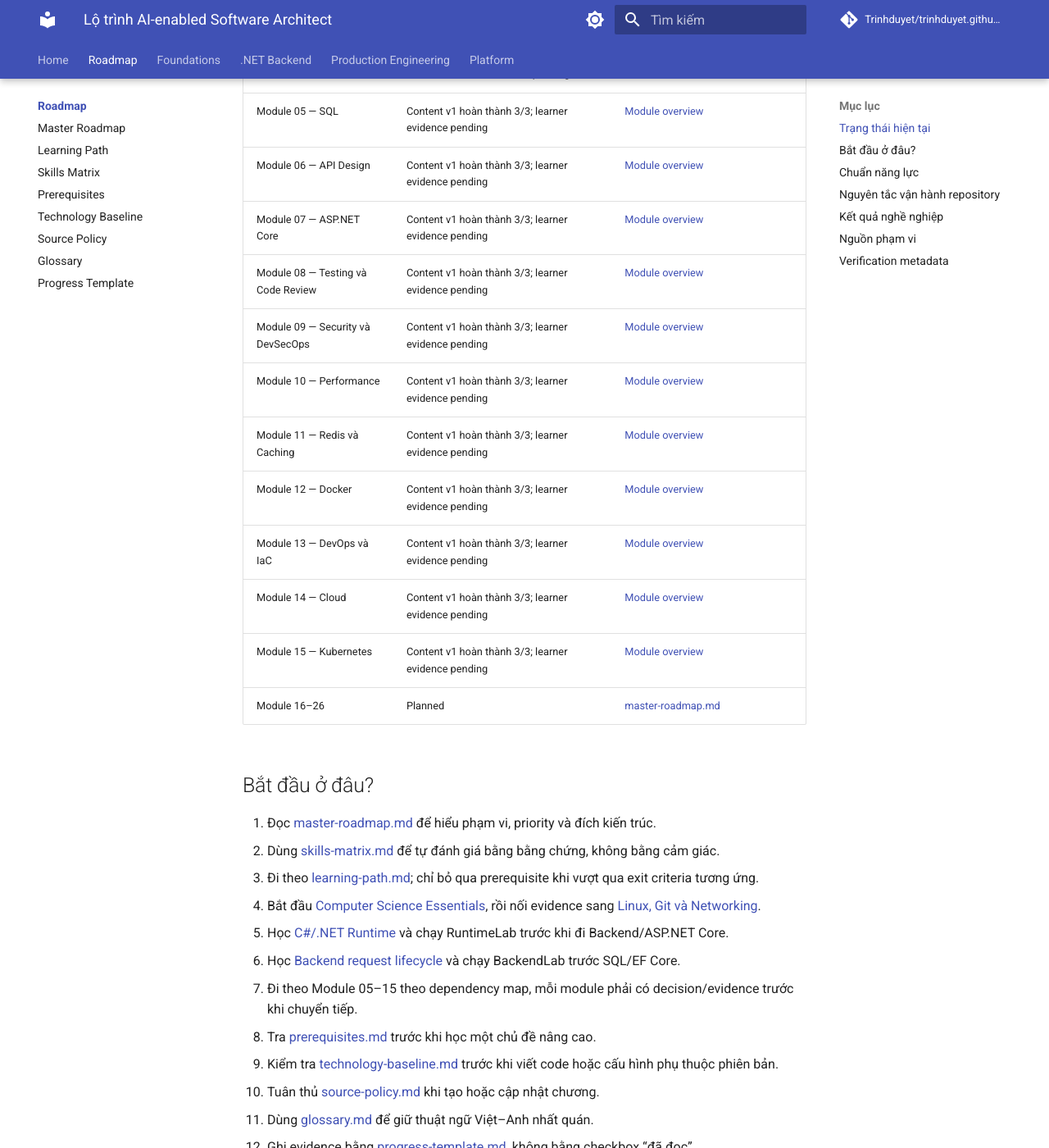
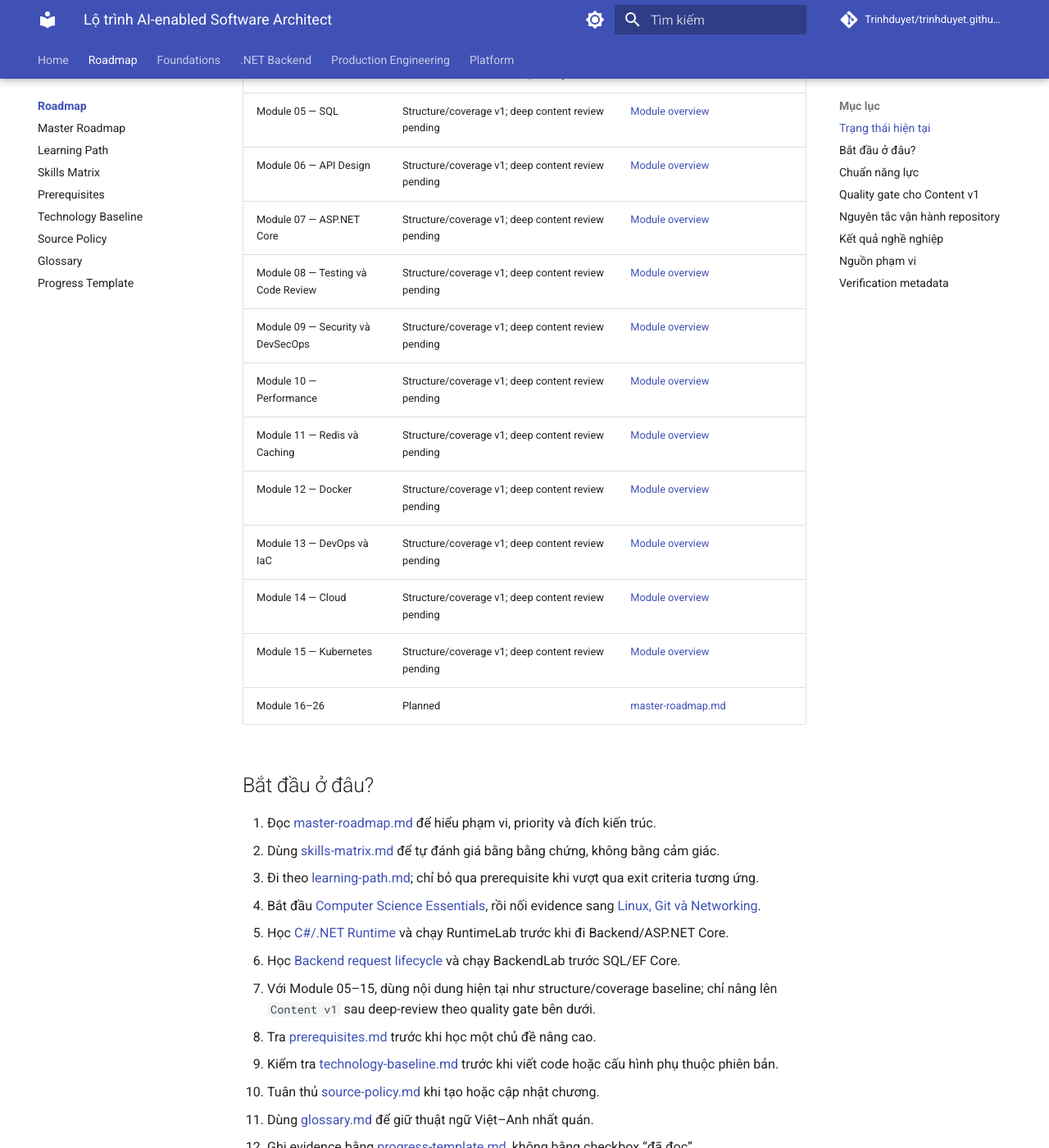
Before and after one commit to Trinhduyet/trinhduyet.github.io, an MkDocs documentation site: the page built from docs/00-roadmap/README.md, in a window 1280 px wide and 1400 px high, scrolled down 872 px. Shown: the whole window at 82% size. Built offline with MkDocs 1.6.1 and Material for MkDocs 9.7.7, drawn with Linux system fonts in a browser that asks for light colours; comment, search, counter and statistics services are not loaded; some of the changed text lies outside the part shown.

Commit message:
docs: correct roadmap content status and remove Mermaid workaround

```diff
--- a/docs/00-roadmap/README.md
+++ b/docs/00-roadmap/README.md
@@ -17,17 +17,17 @@ Kho tri thức này dành cho kỹ sư phần mềm Việt Nam đi từ năng l
 | Module 02 — Linux, Git và Networking | Content v1 hoàn thành 7/7; learner evidence pending | [Module overview](../02-linux-git-networking/README.md) |
 | Module 03 — C#/.NET Runtime | Content v1 hoàn thành 5/5; RuntimeLab buildable; learner evidence pending | [Module overview](../03-dotnet/README.md) |
 | Module 04 — Backend | Content v1 hoàn thành 4/4; BackendLab buildable; learner evidence pending | [Module overview](../04-backend/README.md) |
-| Module 05 — SQL | Content v1 hoàn thành 3/3; learner evidence pending | [Module overview](../05-sql/README.md) |
-| Module 06 — API Design | Content v1 hoàn thành 3/3; learner evidence pending | [Module overview](../06-api-design/README.md) |
-| Module 07 — ASP.NET Core | Content v1 hoàn thành 3/3; learner evidence pending | [Module overview](../07-aspnet-core/README.md) |
-| Module 08 — Testing và Code Review | Content v1 hoàn thành 3/3; learner evidence pending | [Module overview](../08-testing-code-review/README.md) |
-| Module 09 — Security và DevSecOps | Content v1 hoàn thành 3/3; learner evidence pending | [Module overview](../09-security-devsecops/README.md) |
-| Module 10 — Performance | Content v1 hoàn thành 3/3; learner evidence pending | [Module overview](../10-performance/README.md) |
-| Module 11 — Redis và Caching | Content v1 hoàn thành 3/3; learner evidence pending | [Module overview](../11-redis-caching/README.md) |
-| Module 12 — Docker | Content v1 hoàn thành 3/3; learner evidence pending | [Module overview](../12-docker/README.md) |
-| Module 13 — DevOps và IaC | Content v1 hoàn thành 3/3; learner evidence pending | [Module overview](../13-devops-iac/README.md) |
-| Module 14 — Cloud | Content v1 hoàn thành 3/3; learner evidence pending | [Module overview](../14-cloud/README.md) |
-| Module 15 — Kubernetes | Content v1 hoàn thành 3/3; learner evidence pending | [Module overview](../15-kubernetes/README.md) |
+| Module 05 — SQL | Structure/coverage v1; deep content review pending | [Module overview](../05-sql/README.md) |
+| Module 06 — API Design | Structure/coverage v1; deep content review pending | [Module overview](../06-api-design/README.md) |
+| Module 07 — ASP.NET Core | Structure/coverage v1; deep content review pending | [Module overview](../07-aspnet-core/README.md) |
+| Module 08 — Testing và Code Review | Structure/coverage v1; deep content review pending | [Module overview](../08-testing-code-review/README.md) |
+| Module 09 — Security và DevSecOps | Structure/coverage v1; deep content review pending | [Module overview](../09-security-devsecops/README.md) |
+| Module 10 — Performance | Structure/coverage v1; deep content review pending | [Module overview](../10-performance/README.md) |
+| Module 11 — Redis và Caching | Structure/coverage v1; deep content review pending | [Module overview](../11-redis-caching/README.md) |
+| Module 12 — Docker | Structure/coverage v1; deep content review pending | [Module overview](../12-docker/README.md) |
+| Module 13 — DevOps và IaC | Structure/coverage v1; deep content review pending | [Module overview](../13-devops-iac/README.md) |
+| Module 14 — Cloud | Structure/coverage v1; deep content review pending | [Module overview](../14-cloud/README.md) |
+| Module 15 — Kubernetes | Structure/coverage v1; deep content review pending | [Module overview](../15-kubernetes/README.md) |
 | Module 16–26 | Planned | [master-roadmap.md](master-roadmap.md) |
 
 ## Bắt đầu ở đâu?
@@ -38,12 +38,12 @@ Kho tri thức này dành cho kỹ sư phần mềm Việt Nam đi từ năng l
 4. Bắt đầu [Computer Science Essentials](../01-computer-science/README.md), rồi nối evidence sang [Linux, Git và Networking](../02-linux-git-networking/README.md).
 5. Học [C#/.NET Runtime](../03-dotnet/README.md) và chạy RuntimeLab trước khi đi Backend/ASP.NET Core.
 6. Học [Backend request lifecycle](../04-backend/README.md) và chạy BackendLab trước SQL/EF Core.
-7. Đi theo Module 05–15 theo dependency map, mỗi module phải có decision/evidence trước khi chuyển tiếp.
-7. Tra [prerequisites.md](prerequisites.md) trước khi học một chủ đề nâng cao.
-8. Kiểm tra [technology-baseline.md](technology-baseline.md) trước khi viết code hoặc cấu hình phụ thuộc phiên bản.
-9. Tuân thủ [source-policy.md](source-policy.md) khi tạo hoặc cập nhật chương.
-10. Dùng [glossary.md](glossary.md) để giữ thuật ngữ Việt–Anh nhất quán.
-11. Ghi evidence bằng [progress-template.md](progress-template.md), không bằng checkbox “đã đọc”.
+7. Với Module 05–15, dùng nội dung hiện tại như structure/coverage baseline; chỉ nâng lên `Content v1` sau deep-review theo quality gate bên dưới.
+8. Tra [prerequisites.md](prerequisites.md) trước khi học một chủ đề nâng cao.
+9. Kiểm tra [technology-baseline.md](technology-baseline.md) trước khi viết code hoặc cấu hình phụ thuộc phiên bản.
+10. Tuân thủ [source-policy.md](source-policy.md) khi tạo hoặc cập nhật chương.
+11. Dùng [glossary.md](glossary.md) để giữ thuật ngữ Việt–Anh nhất quán.
+12. Ghi evidence bằng [progress-template.md](progress-template.md), không bằng checkbox “đã đọc”.
 
 ## Chuẩn năng lực
 
@@ -59,6 +59,20 @@ Mỗi chủ đề đi qua sáu lớp:
 | L5 — Architecture | Khi nào nên dùng, không nên dùng, và điều gì đổi ở 10x/100x scale? |
 
 Một chương chỉ được xem là hoàn thành khi có bằng chứng quan sát được: code chạy, test, execution plan, trace, benchmark có phương pháp, failure experiment, runbook, ADR hoặc architecture review.
+
+## Quality gate cho `Content v1`
+
+Một heading tồn tại **không có nghĩa section đã hoàn thành**. Chapter substantial chỉ đạt `Content v1` khi:
+
+- giải thích cơ chế topic-specific, không phải generic prose có thể copy sang công nghệ khác;
+- có mental model và concrete example đúng với công nghệ;
+- có production example và failure modes riêng của topic;
+- có performance, security, observability và operational reasoning khi liên quan;
+- có troubleshooting/evidence hoặc lab có thể verify;
+- có Architect Perspective: simpler alternative, trade-offs, when-not-to-use, 10x/100x impact;
+- claim phụ thuộc version/library đã được kiểm tra bằng official docs và Context7 khi phù hợp.
+
+Nếu mới có outline, đủ headings hoặc coverage tên chủ đề nhưng chưa có các cơ chế trên, trạng thái phải là `Structure/coverage v1` hoặc `Deep content pending`, không phải `Content v1 complete`.
 
 ## Nguyên tắc vận hành repository
 
@@ -88,28 +102,8 @@ Danh mục roadmap.sh hiện hành được dùng để phát hiện phạm vi v
 
 ## Verification metadata
 
-- Verified: 2026-08-11
+- Verified: 2026-08-12
 - Scope source: [roadmap.sh catalog](https://roadmap.sh/roadmaps/)
 - Technology versions: xem [technology-baseline.md](technology-baseline.md)
 - Context7 queries used: xem metadata trong [technology-baseline.md](technology-baseline.md)
-- Notes: repository hiện có content v1 cho Module 01, 02, 03 và 04; current level vẫn không tăng cho đến khi learner evidence đạt exit criteria.
-
-<!-- Mermaid.js Script CDN hỗ trợ tự động render sơ đồ Mermaid trên GitHub Pages (Jekyll) -->
-<script type="module">
-  import mermaid from 'https://cdn.jsdelivr.net/npm/mermaid@10/dist/mermaid.esm.min.mjs';
-  mermaid.initialize({ startOnLoad: true, theme: 'default' });
-
-  document.addEventListener("DOMContentLoaded", function () {
-    const elements = document.querySelectorAll("pre.language-mermaid, code.language-mermaid, .language-mermaid pre, pre code.language-mermaid");
-    elements.forEach((el) => {
-      const container = el.tagName.toLowerCase() === "code" ? el.parentElement : el;
-      const div = document.createElement("div");
-      div.className = "mermaid";
-      div.textContent = el.textContent;
-      if (container && container.parentNode) {
-        container.parentNode.replaceChild(div, container);
-      }
-    });
-    mermaid.run({ querySelector: '.mermaid' });
-  });
-</script>
+- Notes: Module 01–04 giữ làm quality reference; Module 05–15 cần deep-review trước khi nâng lại trạng thái `Content v1`.
```
Also changed, not shown: other parts of docs/00-roadmap/README.md (+1 -1 lines).
